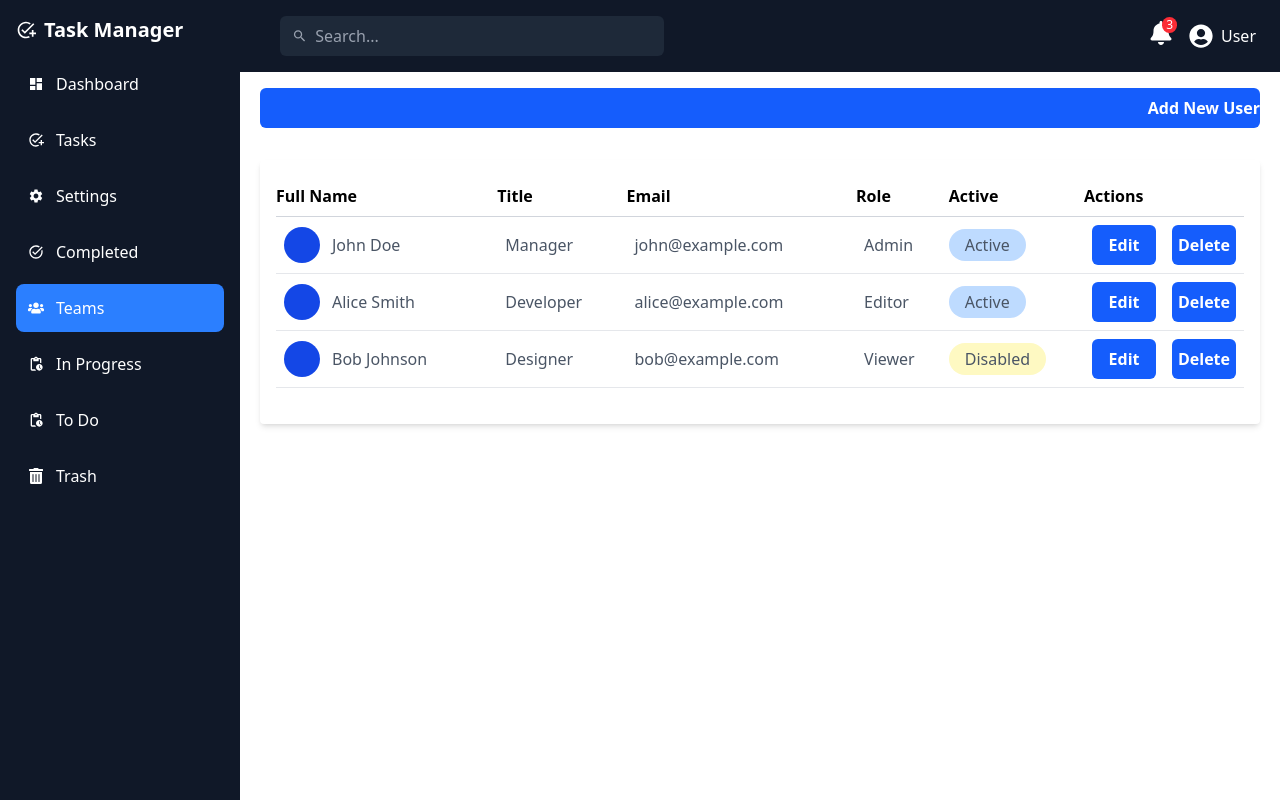
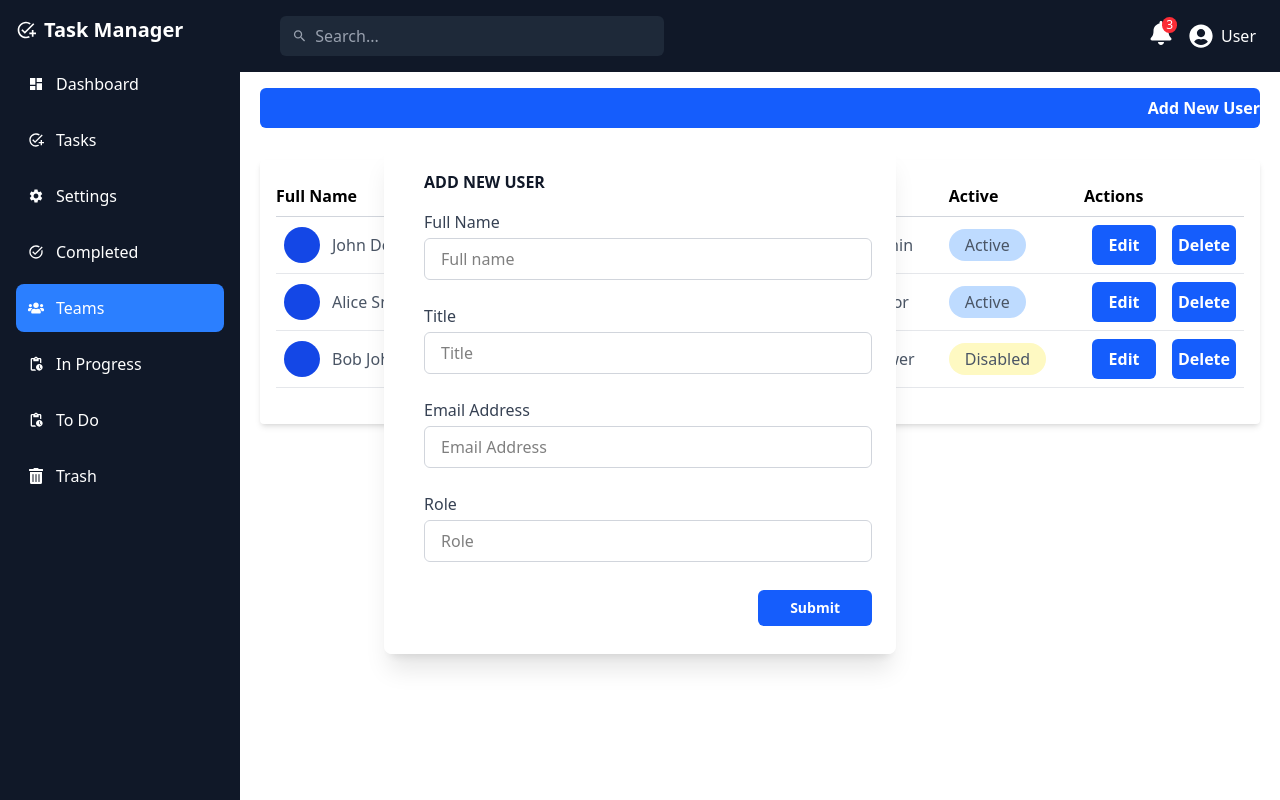
Before and after one commit to 1100Ram0011/taskmanagement, a React (Vite) app: page /team in a window 1280 px wide. Both pictures are taken after a click on the button "Add New User". Built offline with nearby package versions, Linux system fonts and the light colour scheme.

Commit message:
Added AddUser component and ModalWrapper component

```diff
--- a/package.json
+++ b/package.json
@@ -11,7 +11,7 @@
   },
   "dependencies": {
     "@headlessui/react": "^2.2.0",
-    "@reduxjs/toolkit": "^2.6.0",
+    "@reduxjs/toolkit": "^2.6.1",
     "@tailwindcss/vite": "^4.0.9",
     "axios": "^1.7.9",
     "clsx": "^2.1.1",
--- /dev/null
+++ b/src/components/AddUser.jsx
@@ -0,0 +1,109 @@
+import React from "react";
+import { useForm } from "react-hook-form";
+import { useSelector } from "react-redux";
+import ModalWrapper from "./ModalWrapper";
+import { Dialog } from "@headlessui/react";
+import Textbox from "./Textbox";
+import Loading from "./Loader";
+import Button from "./Button";
+
+const AddUser = ({ open, setOpen, userData }) => {
+  let defaultValues = userData ?? {};
+  const { user } = useSelector((state) => state.auth);
+
+  const isLoading = false,
+    isUpdating = false;
+
+  const {
+    register,
+    handleSubmit,
+    formState: { errors },
+  } = useForm({ defaultValues });
+
+  const handleOnSubmit = () => {};
+
+  return (
+    <>
+      <ModalWrapper open={open} setOpen={setOpen}>
+        <form onSubmit={handleSubmit(handleOnSubmit)} className=''>
+          <Dialog.Title
+            as='h2'
+            className='text-base font-bold leading-6 text-gray-900 mb-4'
+          >
+            {userData ? "UPDATE PROFILE" : "ADD NEW USER"}
+          </Dialog.Title>
+          <div className='mt-2 flex flex-col gap-6'>
+            <Textbox
+              placeholder='Full name'
+              type='text'
+              name='name'
+              label='Full Name'
+              className='w-full rounded'
+              register={register("name", {
+                required: "Full name is required!",
+              })}
+              error={errors.name ? errors.name.message : ""}
+            />
+            <Textbox
+              placeholder='Title'
+              type='text'
+              name='title'
+              label='Title'
+              className='w-full rounded'
+              register={register("title", {
+                required: "Title is required!",
+              })}
+              error={errors.title ? errors.title.message : ""}
+            />
+            <Textbox
+              placeholder='Email Address'
+              type='email'
+              name='email'
+              label='Email Address'
+              className='w-full rounded'
+              register={register("email", {
+                required: "Email Address is required!",
+              })}
+              error={errors.email ? errors.email.message : ""}
+            />
+
+            <Textbox
+              placeholder='Role'
+              type='text'
+              name='role'
+              label='Role'
+              className='w-full rounded'
+              register={register("role", {
+                required: "User role is required!",
+              })}
+              error={errors.role ? errors.role.message : ""}
+            />
+          </div>
+
+          {isLoading || isUpdating ? (
+            <div className='py-5'>
+              <Loading />
+            </div>
+          ) : (
+            <div className='py-3 mt-4 sm:flex sm:flex-row-reverse'>
+              <Button
+                type='submit'
+                className='bg-blue-600 px-8 text-sm font-semibold text-white hover:bg-blue-700  sm:w-auto'
+                label='Submit'
+              />
+
+              <Button
+                type='button'
+                className='bg-white px-5 text-sm font-semibold text-gray-900 sm:w-auto'
+                onClick={() => setOpen(false)}
+                label='Cancel'
+              />
+            </div>
+          )}
+        </form>
+      </ModalWrapper>
+    </>
+  );
+};
+
+export default AddUser;
--- /dev/null
+++ b/src/components/ModalWrapper.jsx
@@ -0,0 +1,55 @@
+import { Dialog, Transition } from "@headlessui/react";
+import { Fragment, useRef } from "react";
+
+const ModalWrapper = ({ open, setOpen, children }) => {
+  const cancelButtonRef = useRef(null);
+
+  return (
+    <Transition.Root show={open} as={Fragment}>
+      <Dialog
+        as='div'
+        className='relative z-10 w-full'
+        initialFocus={cancelButtonRef}
+        onClose={() => setOpen(false)}
+      >
+        <Transition.Child
+          as={Fragment}
+          enter='ease-out duration-300'
+          enterFrom='opacity-0'
+          enterTo='opacity-100'
+          leave='ease-in duration-200'
+          leaveFrom='opacity-100'
+          leaveTo='opacity-0'
+        >
+          <div className='fixed inset-0 bg-opacity-60 transition-opacity' />
+        </Transition.Child>
+
+        <div className='fixed inset-0 z-10 w-screen overflow-y-auto'>
+          <div className='flex h-full items-center justify-center p-4 text-center sm:p-0'>
+            <Transition.Child
+              as={Fragment}
+              enter='ease-out duration-300'
+              enterFrom='opacity-0 translate-y-4 sm:translate-y-0 sm:scale-95'
+              enterTo='opacity-100 translate-y-0 sm:scale-100'
+              leave='ease-in duration-200'
+              leaveFrom='opacity-100 translate-y-0 sm:scale-100'
+              leaveTo='opacity-0 translate-y-4 sm:translate-y-0 sm:scale-95'
+            >
+              <Dialog.Panel className='w-full relative transform overflow-hidden rounded-lg bg-white text-left shadow-xl transition-all pb-0 sm:my-8 sm:w-full sm:max-w-lg'>
+                <div className='bg-white px-4 pb-4 pt-5 sm:p-6 sm:pb-4'>
+                  <div className='sm:flex sm:items-start'>
+                    <div className='w-full mt-3  sm:ml-4 sm:mt-0 sm:text-left'>
+                      {children}
+                    </div>
+                  </div>
+                </div>
+              </Dialog.Panel>
+            </Transition.Child>
+          </div>
+        </div>
+      </Dialog>
+    </Transition.Root>
+  );
+};
+
+export default ModalWrapper;
--- a/src/pages/User.jsx
+++ b/src/pages/User.jsx
@@ -64,7 +64,7 @@ import { IoMdAdd } from "react-icons/io";
 // import { getInitials } from "../utils";
 import clsx from "clsx";
 // import ConfirmatioDialog, { UserAction } from "../components/Dialogs";
-// import AddUser from "../components/AddUser";
+import AddUser from "../components/AddUser";
 
 // Dummy Data
 const dummyUsers = [
@@ -185,7 +185,7 @@ const Users = () => {
         </div>
       </div>
 
-      {/* <AddUser open={open} setOpen={setOpen} addUser={addUser} /> */}
+      <AddUser open={open} setOpen={setOpen} addUser={addUser} />
 {/*
       <ConfirmatioDialog
         open={openDialog}
```
Also changed, not shown: 1 other file (tests, documents, lock files or other folders).
